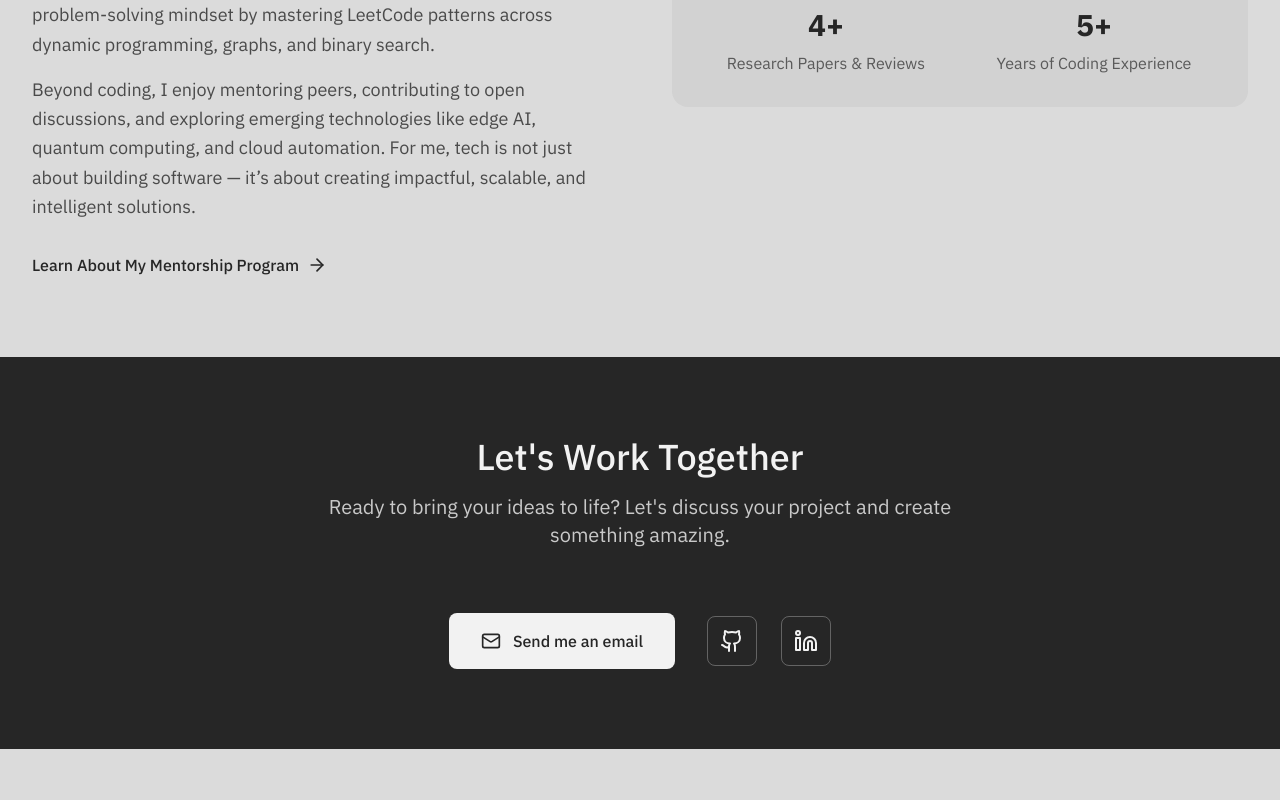
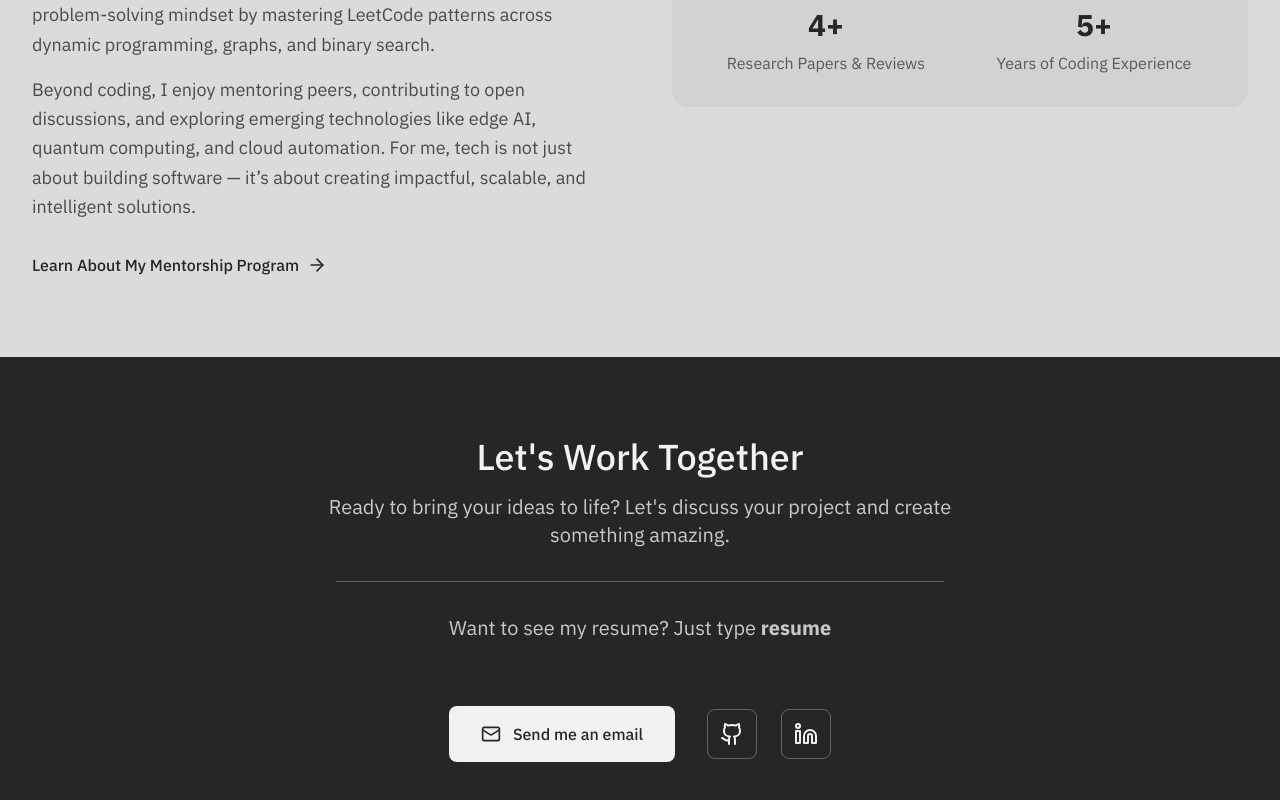
Before and after one commit to sahilsnk/website, a React (Vite) app: page / in a window 1280 px wide. Shown: the part 2465-3265 px from the top of the page. Before the commit the page ends 3214 px from the top, so only its background shows below. Built offline with nearby package versions, Linux system fonts and the light colour scheme.

Commit message:
final touches

```diff
--- a/client/App.tsx
+++ b/client/App.tsx
@@ -27,7 +27,7 @@ function useResumeShortcut() {
         if (buffer.endsWith("resume")) {
           const link = document.createElement("a");
           link.href = "/SahilNaik_Resume.pdf";
-          link.download = "SahilNaik_Resume.pdf";
+          //link.download = "SahilNaik_Resume.pdf";
           link.click();
           buffer = "";
         }
--- a/client/pages/Index.tsx
+++ b/client/pages/Index.tsx
@@ -243,9 +243,13 @@ export default function Index() {
             <h2 className="text-3xl md:text-4xl font-medium mb-4">
               Let's Work Together
             </h2>
-            <p className="text-xl text-portfolio-text-light/80 max-w-2xl mx-auto">
-              Ready to bring your ideas to life? Let's discuss your project and create something amazing.
-            </p>
+  <p className="text-xl text-portfolio-text-light/80 max-w-2xl mx-auto">
+    Ready to bring your ideas to life? Let's discuss your project and create something amazing.
+  </p>
+  <hr className="my-8 border-portfolio-text-light/30 w-1/2 mx-auto" />
+  <p className="text-xl text-portfolio-text-light/80 max-w-2xl mx-auto">
+    Want to see my resume? Just type <strong>resume</strong>
+  </p>
           </div>
           <div className="flex flex-col md:flex-row items-center justify-center gap-8">
             <a
```
